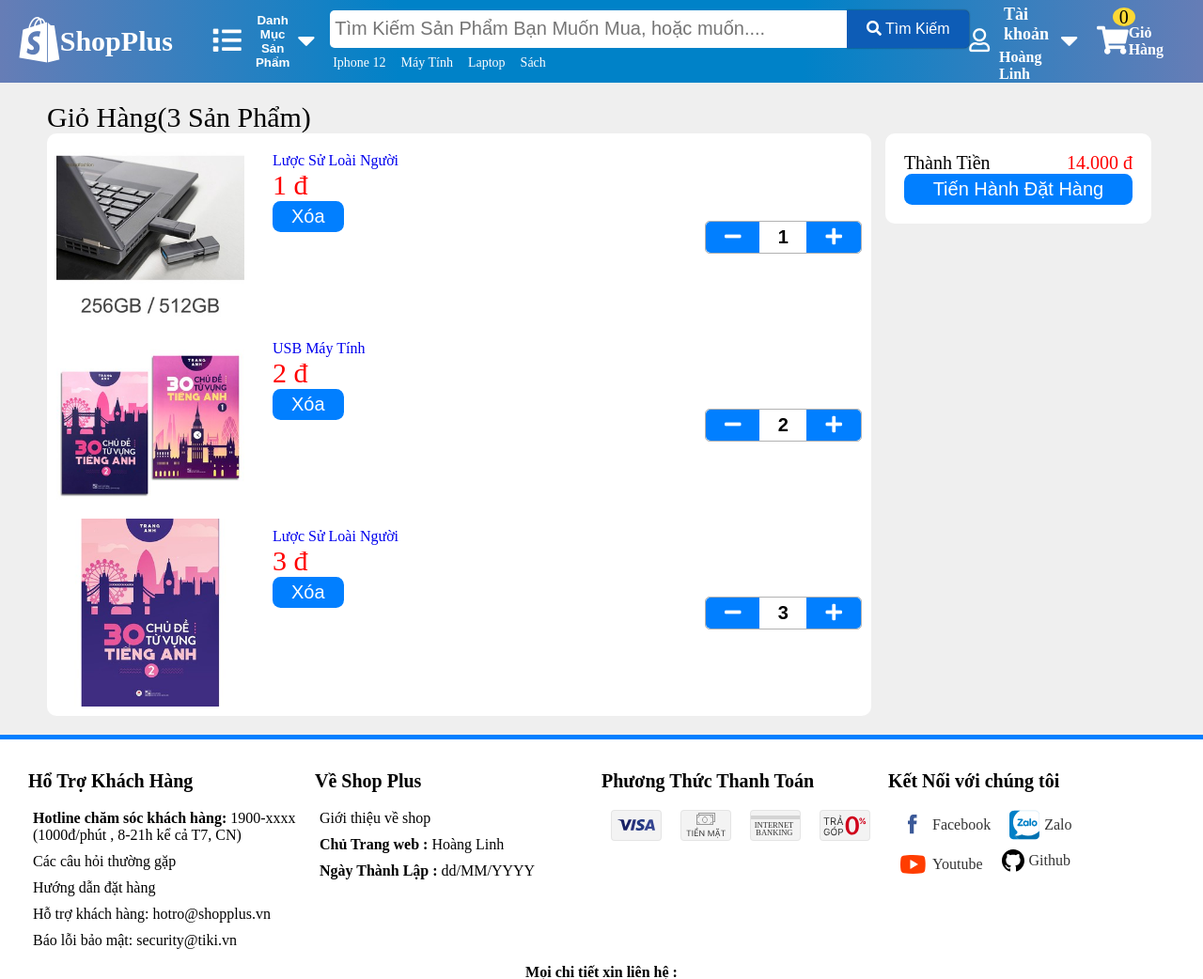
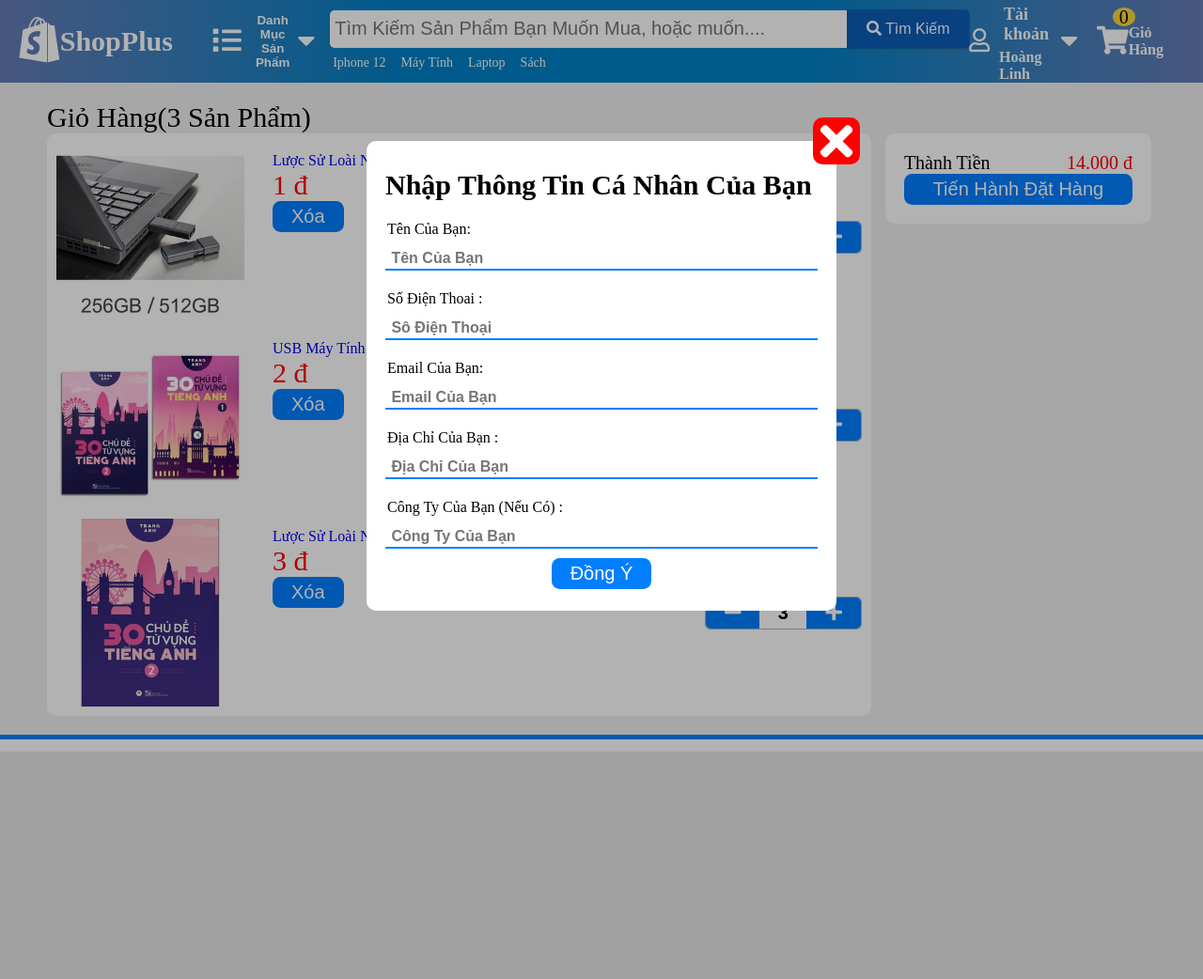
Before and after one commit to secretdeveloperisme/ShopPlus_Customer, a PHP site: page /checkout/shopping_cart/shopping_cart.html in a window 1280 px wide. Shown: the top 1042 px of the page at 94% size. After the commit the page ends 800 px from the top, so only its background shows below. Run offline with PHP 8.4, Linux system fonts and the light colour scheme.

Commit message:
write modal shopping cart

```diff
--- a/assets/css/shopping_cart.css
+++ b/assets/css/shopping_cart.css
@@ -1,3 +1,76 @@
+.modal{
+  position: fixed;
+  display: flex;
+  top: 0;
+  right: 0;
+  bottom: 0;
+  left: 0;
+  background-color: rgba(0, 0, 0, 0.3);
+  z-index: 100;
+}
+.modal-content{
+  margin: auto;
+  position: relative;
+}
+.modal-content-btn-close{
+  position: absolute;
+  top: -25px;
+  right: -25px;
+  width: 50px;
+  height: 50px;
+  display: flex;
+  justify-content: center;
+  align-items: center;
+  background-color: red;
+  font-size: 5rem;
+  color: white;
+  border-radius: 10px;
+  overflow: hidden;
+}
+.modal-content-btn-close:hover{
+
+}
+.input-user-info{
+  background-color: var(--primary-color);
+  width: 500px;
+  height: 500px;
+  border-radius: 10px;
+  background-color: white;
+  padding: 10px 20px;
+  display: flex;
+  flex-direction: column;
+
+}
+.input-user-info__label{
+  font-size: 3rem;
+}
+.input-user-info-container{
+  width: 100%;
+  display: flex;
+  flex-direction: column;
+}
+.input-user-info-container + .input-user-info-container{
+  margin-top: 20px;
+}
+.input-user-info-container label{
+  display: block;
+  font-size: 1.6rem;
+  min-width: 100px;
+  margin-bottom: 10px;
+  padding: 1px 2px;
+}
+.input-user-info-container input{
+  font-size: 2rem;
+  line-height: 2rem;
+  font-weight: 700;
+  flex-grow: 1;
+  font-size: 1.6rem;
+  border-bottom: 2px solid var(--primary-color);
+}
+.input-user-info__btn-submit{
+  margin: auto;
+  margin-top: 10px;
+}
 .shop-app-cart{
   padding: 20px 50px;
   background-color: var(--app-background-color);
--- a/checkout/shopping_cart/shopping_cart.html
+++ b/checkout/shopping_cart/shopping_cart.html
@@ -22,6 +22,39 @@
 </head>
 <body>
   <div class="shop-app">
+    <div class="modal" id="modal">
+      <div class="modal-content">
+        <div class="modal-content-btn-close">
+          <i class="fas fa-times"></i>
+        </div>
+        <div class="input-user-info">
+          <h1 class="input-user-info__label">Nhập Thông Tin Cá Nhân Của Bạn</h1>
+         <form action="" method="post" class="input-user-info-form">
+          <div class="input-user-info-container">
+            <label> Tên Của Bạn: </label>
+            <input type="text" name="" id="" placeholder=" Tên Của Bạn">
+          </div>
+          <div class="input-user-info-container">
+            <label> Số Điện Thoai : </label>
+            <input type="text" name="" id="" placeholder=" Sô Điện Thoại">
+          </div>
+          <div class="input-user-info-container">
+            <label> Email Của Bạn: </label>
+            <input type="text" name="" id="" placeholder=" Email Của Bạn">
+          </div>
+          <div class="input-user-info-container">
+            <label> Địa Chỉ Của Bạn :</label>
+            <input type="text" name="" id="" placeholder=" Địa Chỉ Của Bạn">
+          </div>
+          <div class="input-user-info-container">
+            <label> Công Ty Của Bạn (Nếu Có) :</label>
+            <input type="text" name="" id="" placeholder=" Công Ty Của Bạn">
+          </div>
+          <button class="input-user-info__btn-submit btn">Đồng Ý</button>
+         </form>
+        </div>
+      </div>
+    </div>
     <div class="shop-app-header">
       <div class="nav">
         <div class="nav-home">
```
Also changed, not shown: model/Customer.js (added).
